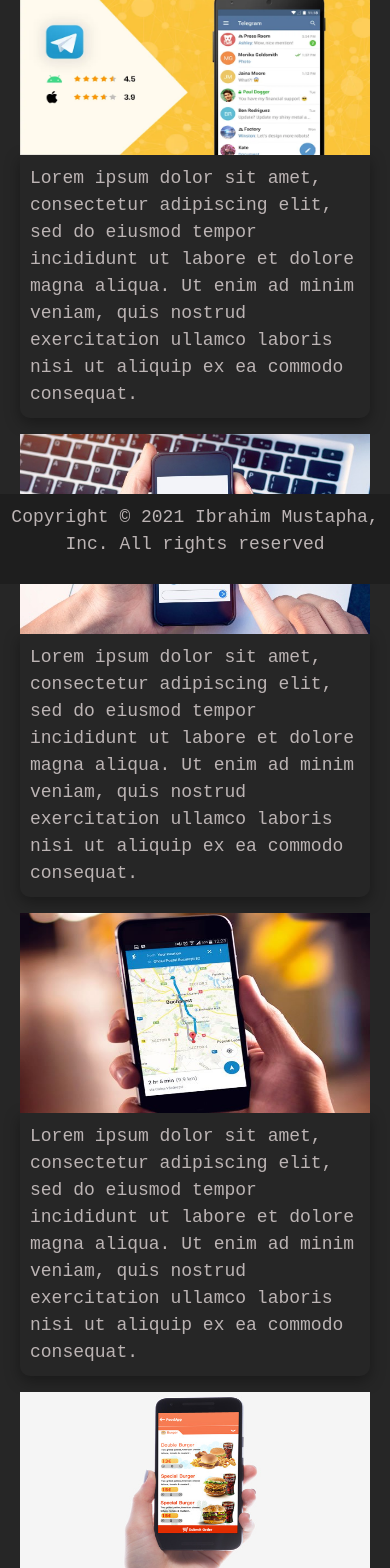
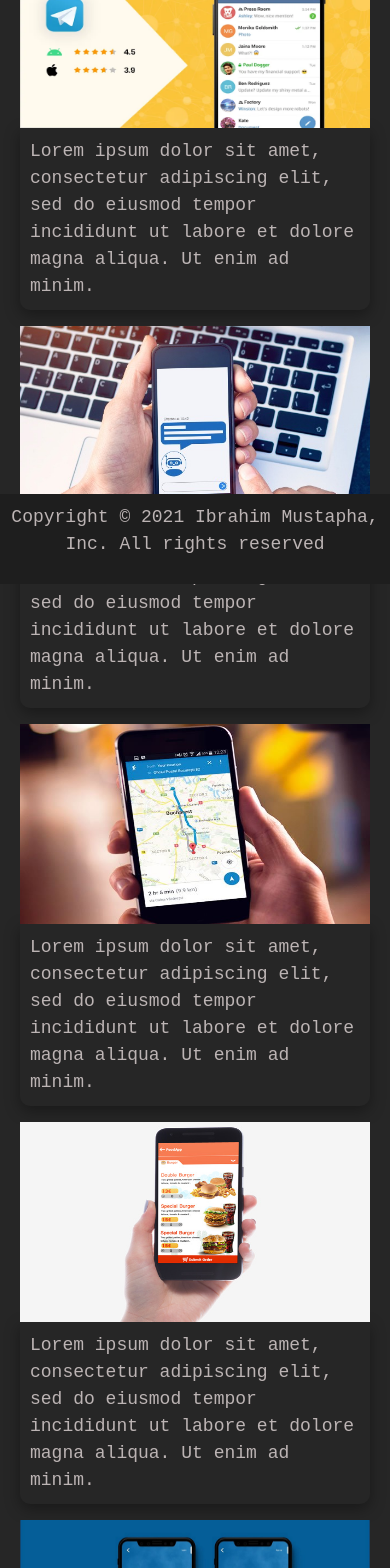
Before and after one commit to ibrahimmustapha/react_portfolio, a React (Create React App) app: page /projects in a window 390 px wide. Shown: the part 260-1828 px from the top of the page. Built offline with nearby package versions, Linux system fonts and the light colour scheme; a web font is replaced by a local one.

Commit message:
mobile screen-size adjusted

```diff
--- a/src/components/contact.jsx
+++ b/src/components/contact.jsx
@@ -12,7 +12,7 @@ class Contact extends React.Component {
               <i class="fa fa-phone"></i> +233 (0)547812542
             </p>
             <p>
-              <i class="fa fa-envelope-open"></i> africandev@gmail.com
+              <i class="fa fa-envelope-open"></i> codewbrahim@gmail.com
             </p>
             <p>
               <i class="fa fa-location-arrow"></i> OKai-koi north, Accra
--- a/src/components/home.jsx
+++ b/src/components/home.jsx
@@ -47,7 +47,7 @@ class Home extends React.Component {
         <Services />
 
         <div className="testimonials">
-          <h1>|| Testimonials ||</h1>
+          <h1>TESTIMONIALS</h1>
           <div className="my-clients">
             <div className="client">
               <i
--- a/src/components/mini_components/services.js
+++ b/src/components/mini_components/services.js
@@ -4,7 +4,7 @@ const Services = () => {
       <div>
         <div className="service-wrapper">
           <p>What I can offer</p>
-          <h1>|| SERVICES ||</h1>
+          <h1>SERVICES</h1>
           <div className="services">
             <div>
               <i class="fa fa-laptop"></i>
--- a/src/components/projects.jsx
+++ b/src/components/projects.jsx
@@ -18,8 +18,7 @@ function Projects() {
               <p className="project-paragraph">
                 Lorem ipsum dolor sit amet, consectetur adipiscing elit, sed do
                 eiusmod tempor incididunt ut labore et dolore magna aliqua. Ut
-                enim ad minim veniam, quis nostrud exercitation ullamco laboris
-                nisi ut aliquip ex ea commodo consequat.
+                enim ad minim.
               </p>
             </div>
           </div>
@@ -29,8 +28,7 @@ function Projects() {
               <p className="project-paragraph">
                 Lorem ipsum dolor sit amet, consectetur adipiscing elit, sed do
                 eiusmod tempor incididunt ut labore et dolore magna aliqua. Ut
-                enim ad minim veniam, quis nostrud exercitation ullamco laboris
-                nisi ut aliquip ex ea commodo consequat.
+                enim ad minim.
               </p>
             </div>
           </div>
@@ -40,8 +38,7 @@ function Projects() {
               <p className="project-paragraph">
                 Lorem ipsum dolor sit amet, consectetur adipiscing elit, sed do
                 eiusmod tempor incididunt ut labore et dolore magna aliqua. Ut
-                enim ad minim veniam, quis nostrud exercitation ullamco laboris
-                nisi ut aliquip ex ea commodo consequat.
+                enim ad minim.
               </p>
             </div>
           </div>
@@ -51,8 +48,7 @@ function Projects() {
               <p className="project-paragraph">
                 Lorem ipsum dolor sit amet, consectetur adipiscing elit, sed do
                 eiusmod tempor incididunt ut labore et dolore magna aliqua. Ut
-                enim ad minim veniam, quis nostrud exercitation ullamco laboris
-                nisi ut aliquip ex ea commodo consequat.
+                enim ad minim.
               </p>
             </div>
           </div>
@@ -62,8 +58,7 @@ function Projects() {
               <p className="project-paragraph">
                 Lorem ipsum dolor sit amet, consectetur adipiscing elit, sed do
                 eiusmod tempor incididunt ut labore et dolore magna aliqua. Ut
-                enim ad minim veniam, quis nostrud exercitation ullamco laboris
-                nisi ut aliquip ex ea commodo consequat.
+                enim ad minim.
               </p>
             </div>
           </div>
@@ -73,13 +68,11 @@ function Projects() {
               <p className="project-paragraph">
                 Lorem ipsum dolor sit amet, consectetur adipiscing elit, sed do
                 eiusmod tempor incididunt ut labore et dolore magna aliqua. Ut
-                enim ad minim veniam, quis nostrud exercitation ullamco laboris
-                nisi ut aliquip ex ea commodo consequat.
+                enim ad minim.
               </p>
             </div>
           </div>
         </div>
-
       </div>
     );
 }
--- a/src/index.css
+++ b/src/index.css
@@ -75,7 +75,7 @@ ul.header li a:hover {
 @media screen and (max-width: 750px) {
   .header .active{
     /* margin-left: -140px; */
-    padding-right: 120px;
+    padding-right: 80px;
   }
   .nav-items {
     display: none;
--- a/src/stylesheet/home.css
+++ b/src/stylesheet/home.css
@@ -115,6 +115,6 @@
     }
 }
 
-.myname {
+/* .myname {
     text-shadow: 0 0 10px #fff, 0 0 20px #fff, 0 0 30px #423d6d, 0 0 40px #4b4788, 0 0 50px #b1922e, 0 0 60px #ba9ed1, 0 0 70px #b0b9e0;
-}
+} */
```
